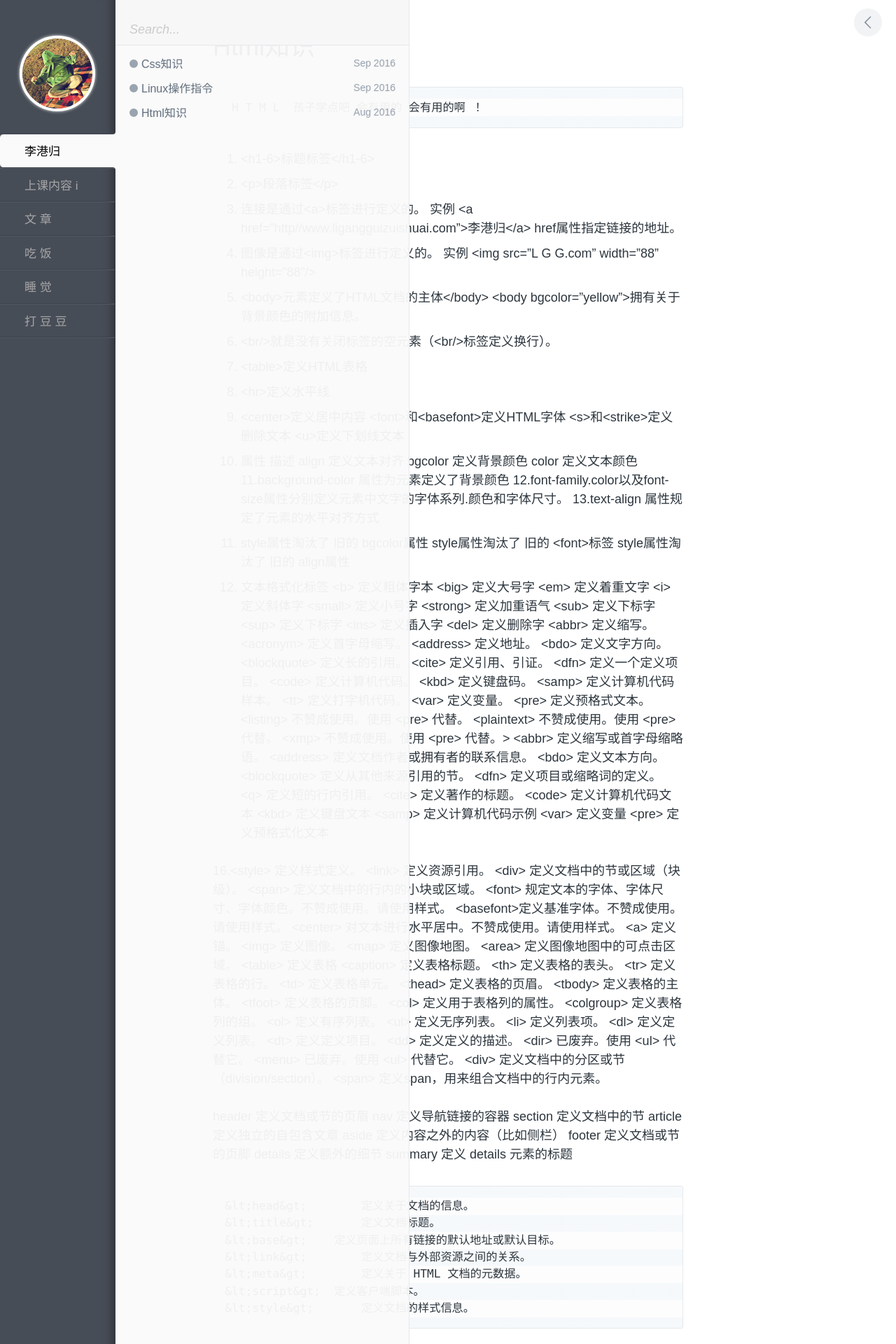
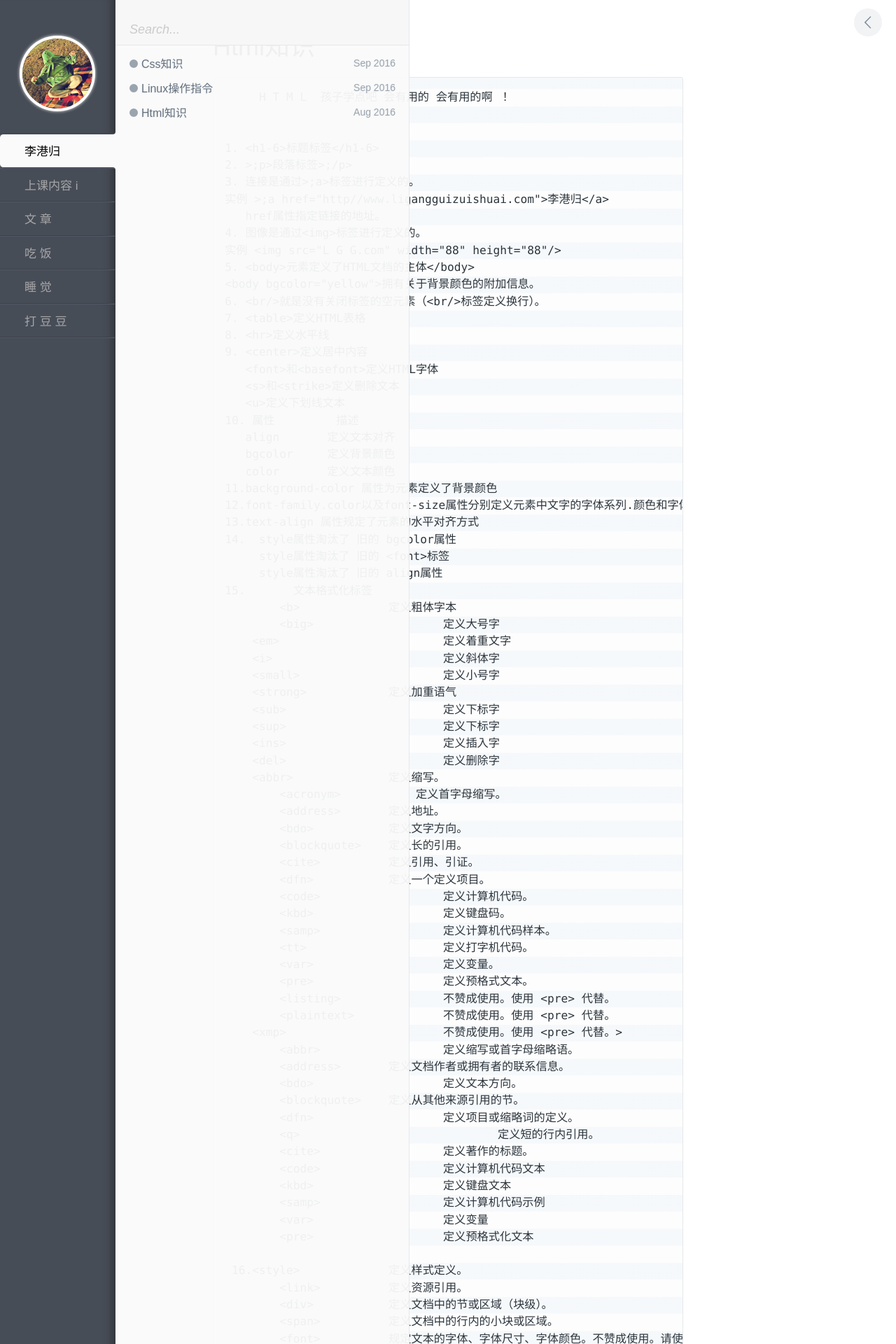
Before and after one commit to youkefa1/youkefa1.github.io, a Jekyll site: the page built from _posts/shangkeneirong/2016-08-31-HTML知识.md, in a window 1280 px wide. Shown: the top 1920 px of the page at 70% size. Built offline with Jekyll 4.4.1, drawn with Linux system fonts in a browser that asks for light colours; comment, search, counter and statistics services are not loaded; some of the changed text lies outside the part shown.

Commit message:
修改HTML知识

```diff
--- a/_posts/shangkeneirong/2016-08-31-HTML知识.md
+++ b/_posts/shangkeneirong/2016-08-31-HTML知识.md
@@ -5,13 +5,19 @@ tags: shangkeneirong
 category: shangkeneirong
 ---
 
+<html>
+<head>
+	<meta charset="utf-8">
+</head>
+<body>
+<pre>
      H T M L  孩子学点吧 会有用的 会有用的啊 ！
 
 
 1. &lt;h1-6&gt;标题标签&lt;/h1-6&gt;
-2. &lt;p&gt;段落标签&lt;/p&gt;
-3. 连接是通过&lt;a&gt;标签进行定义的。
-实例 &lt;a href="http//www.ligangguizuishuai.com"&gt;李港归&lt;/a&gt;
+2. >;p&gt;段落标签>;/p&gt;
+3. 连接是通过>;a&gt;标签进行定义的。
+实例 >;a href="http//www.ligangguizuishuai.com"&gt;李港归&lt;/a&gt;
    href属性指定链接的地址。
 4. 图像是通过&lt;img&gt;标签进行定义的。
 实例 &lt;img src="L G G.com" width="88" height="88"/&gt;
@@ -115,47 +121,6 @@ aside		定义内容之外的内容（比如侧栏）
 footer		定义文档或节的页脚
 details  	定义额外的细节
 summary  	定义 details 元素的标题
-
-	&lt;head&gt;		定义关于文档的信息。
-	&lt;title&gt;		定义文档标题。
-	&lt;base&gt;	定义页面上所有链接的默认地址或默认目标。
-	&lt;link&gt;		定义文档与外部资源之间的关系。
-	&lt;meta&gt;		定义关于 HTML 文档的元数据。
-	&lt;script&gt;	定义客户端脚本。
-	&lt;style&gt;		定义文档的样式信息。
-
-17.显示结果	描述	  实体名称	    实体编号
- 	        空格	    &nbsp;    	&#160;
-     &lt;	    小于号	&lt;	    &#60;
-     &gt;	    大于号	&gt;	    &#62;
-     &	    和号	    &amp;	    &#38;
-	 "	    引号	    &quot;	    &#34;
-	 '	    撇号 	&apos; (IE不支持)	&#39;
-	 ￠  	分	    &cent;	    &#162;
-	 £	    镑	    &pound;	    &#163;
-	 ¥	    日圆	    &yen;	    &#165;
-	 €	    欧元  	&euro;	    &#8364;
-	 §      小节 	&sect;	    &#167;
-	 ©	    版权	    &copy;	    &#169;
-	 ® 	    注册商标	&reg;   	&#174;
-	 ™	    商标	    &trade;  	&#8482;
-	 ×	    乘号	    &times;	    &#215;
-	 ÷	    除号	    &divide;	&#247;
-
-	http	    超文本传输协议	              以 http:// 开头的普通网页。不加密。
-    https	    安全超文本传输协议	安全网页。加密所有信息交换。
-    ftp	        文件传输协议	用于将文件下载或上传至网站。
-    file	 	     您计算机上的文件。
-
-
-  字符	URL 编码
-    €	%80
-	£	%A3
-	©	%A9
-	®	%AE
-	À	%C0
-	Á	%C1
-	Â	%C2
-	Ã	%C3
-	Ä	%C4
-	Å	%C5
+</pre>
+</body>
+</html>
```
